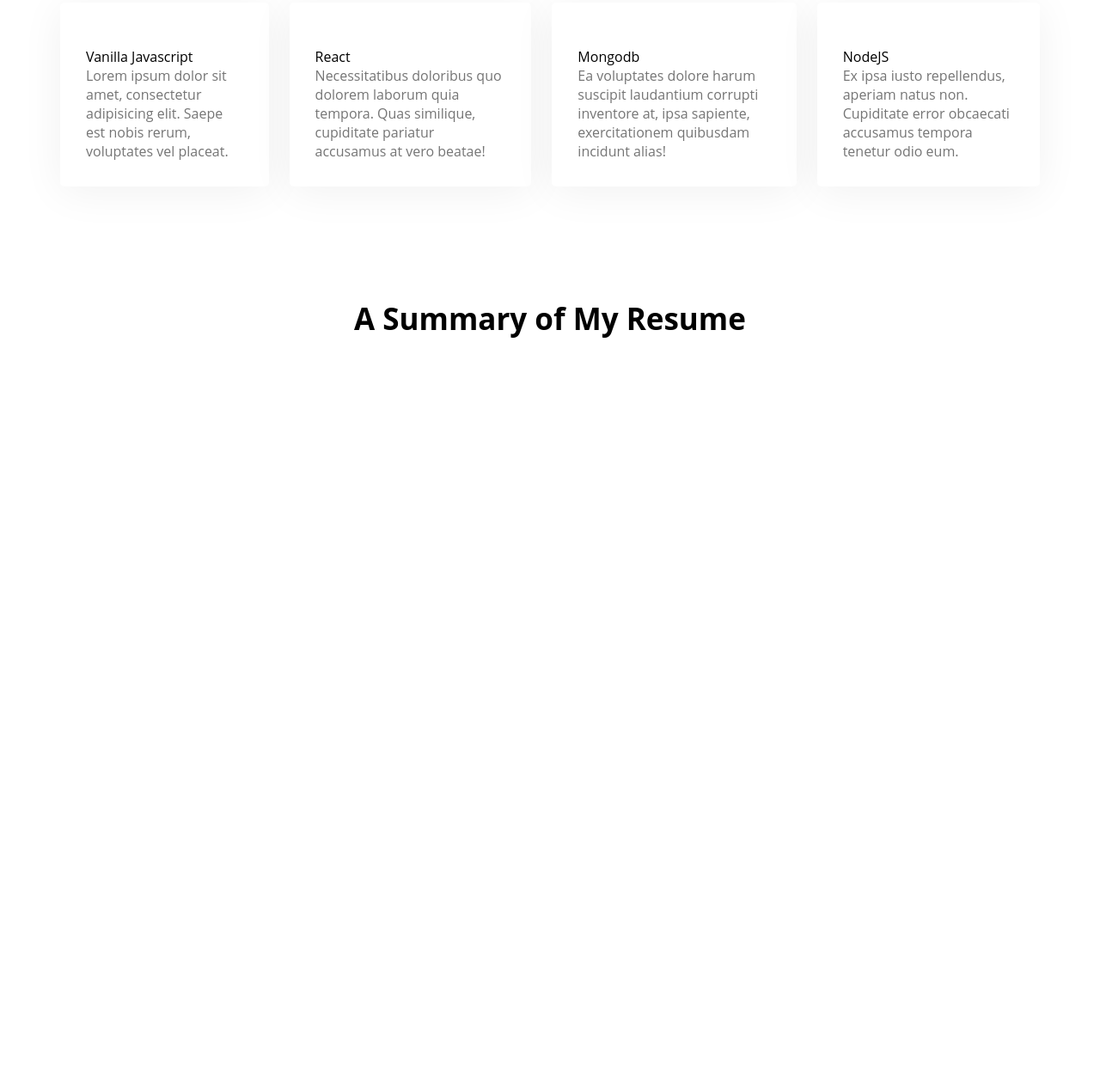
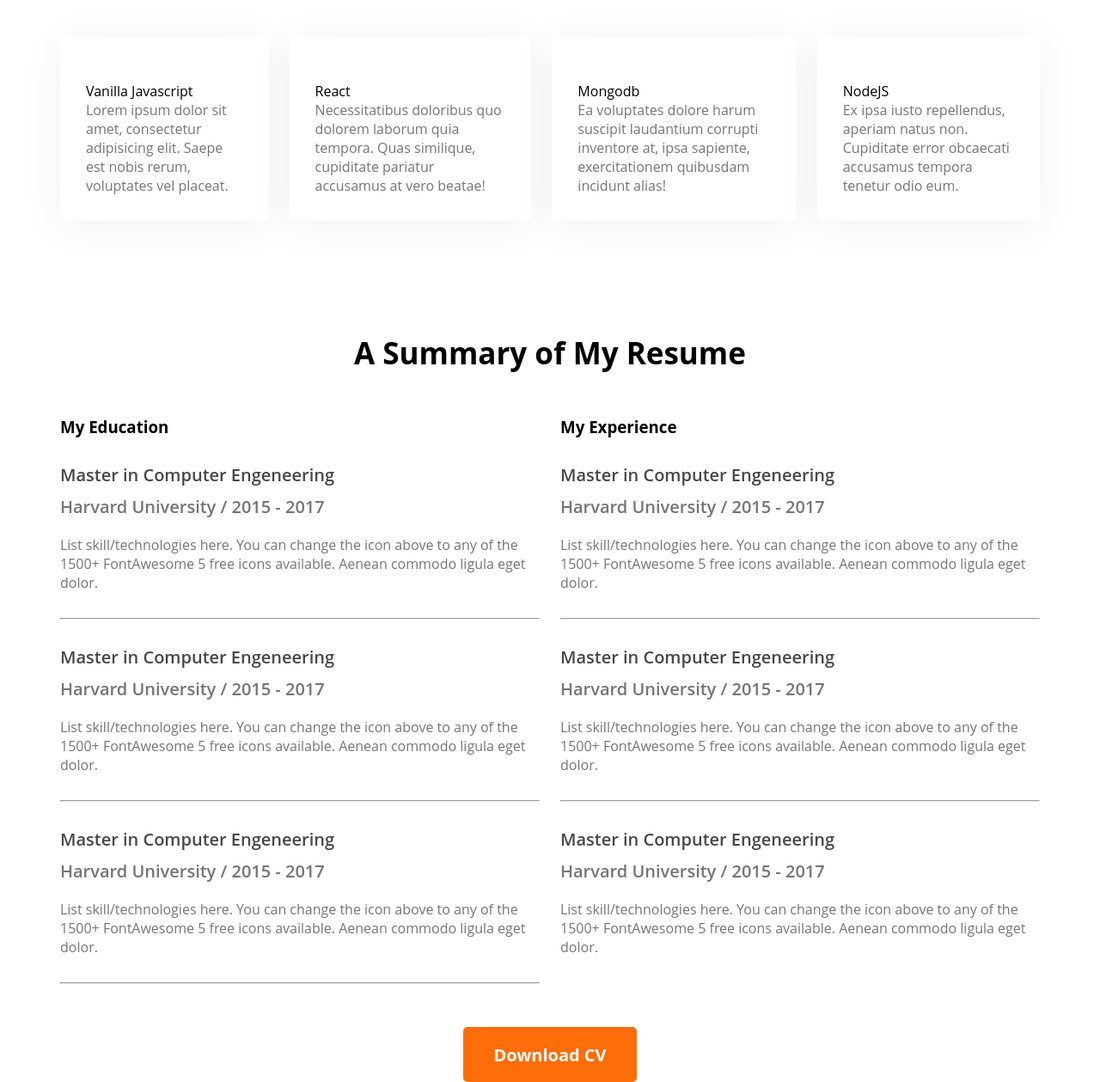
Before and after one commit to shawon012/my-portfolio, a plain HTML site: page index.html in a window 1280 px wide. Shown: the part 1595-2854 px from the top of the page at 86% size. Before the commit the page ends 2019 px from the top, so only its background shows below. Drawn offline with Linux system fonts and the light colour scheme.

Commit message:
new section added

```diff
--- a/index.html
+++ b/index.html
@@ -81,6 +81,58 @@
 </section>
 <section class="resume">
     <h3 class="section-title">A Summary of My Resume</h3>
+    <div class="resume-content">
+        <div>
+            <h3 class="resume-title">My Education</h3>
+            <div class="resume-item">
+                <h4 class="title">Master in Computer Engeneering</h4>
+                <h5 class="sub-title">Harvard University / 2015 - 2017</h5>
+                <p class="description">List skill/technologies here. You can change the icon above
+                    to any of the 1500+ FontAwesome 5 free icons available. Aenean commodo ligula eget dolor.</p>
+            </div>
+            <hr>
+            <div class="resume-item">
+                <h4 class="title">Master in Computer Engeneering</h4>
+                <h5 class="sub-title">Harvard University / 2015 - 2017</h5>
+                <p class="description">List skill/technologies here. You can change the icon above
+                    to any of the 1500+ FontAwesome 5 free icons available. Aenean commodo ligula eget dolor.</p>
+            </div>
+            <hr>
+            <div class="resume-item">
+                <h4 class="title">Master in Computer Engeneering</h4>
+                <h5 class="sub-title">Harvard University / 2015 - 2017</h5>
+                <p class="description">List skill/technologies here. You can change the icon above
+                    to any of the 1500+ FontAwesome 5 free icons available. Aenean commodo ligula eget dolor.</p>
+            </div>
+            <hr>
+        </div>
+        <div>
+            <h3 class="resume-title">My Experience</h3>
+            <div class="resume-item">
+                <h4 class="title">Master in Computer Engeneering</h4>
+                <h5 class="sub-title">Harvard University / 2015 - 2017</h5>
+                <p class="description">List skill/technologies here. You can change the icon above
+                    to any of the 1500+ FontAwesome 5 free icons available. Aenean commodo ligula eget dolor.</p>
+            </div>
+            <hr>
+            <div class="resume-item">
+                <h4 class="title">Master in Computer Engeneering</h4>
+                <h5 class="sub-title">Harvard University / 2015 - 2017</h5>
+                <p class="description">List skill/technologies here. You can change the icon above
+                    to any of the 1500+ FontAwesome 5 free icons available. Aenean commodo ligula eget dolor.</p>
+            </div>
+            <hr>
+            <div class="resume-item">
+                <h4 class="title">Master in Computer Engeneering</h4>
+                <h5 class="sub-title">Harvard University / 2015 - 2017</h5>
+                <p class="description">List skill/technologies here. You can change the icon above
+                    to any of the 1500+ FontAwesome 5 free icons available. Aenean commodo ligula eget dolor.</p>
+            </div>
+        </div>
+    </div>
+    <div class="resume-button">
+        <button class="btn-primary">Download CV</button>
+    </div>
 </section>
     </main>
     <footer>
--- a/styles/portfolio.css
+++ b/styles/portfolio.css
@@ -2,8 +2,9 @@
     margin: 0;
     font-family: 'Open Sans', sans-serif;
 }
-section{
-    margin-top: 130px ;
+
+section {
+    margin-top: 130px;
 }
 
 .header {
@@ -89,7 +90,7 @@
     text-align: center;
     font-weight: 700;
     font-size: 35px;
-    margin-bottom: 30px;
+    margin-bottom: 50px;
 }
 
 .section-description {
@@ -114,25 +115,61 @@
     font-size: 20px;
     color: #474747;
 }
-.what-i-do{
+
+.what-i-do {
     margin-top: 130px;
 }
-.skills-container{
+
+.skills-container {
     display: flex;
     gap: 24px;
 }
-.skill-title{
+
+.skill-title {
     font-weight: 700;
     font-size: 20px;
     margin-top: 30px;
     margin-bottom: 20px;
 }
-.skill-description{
-color: #757575;
+
+.skill-description {
+    color: #757575;
 }
-.skill{
+
+.skill {
     background: #FFFFFF;
-box-shadow: 0px 6px 50px rgba(0, 0, 0, 0.06);
-border-radius: 5px;
-padding: 30px;
+    box-shadow: 0px 6px 50px rgba(0, 0, 0, 0.06);
+    border-radius: 5px;
+    padding: 30px;
 }
+
+.resume-content {
+    display: flex;
+    gap: 24px;
+}
+
+.resume .title {
+    font-weight: 600;
+    font-size: 20px;
+    color: #474747;
+    margin-bottom: 10px;
+}
+
+.resume .sub-title {
+    color: #757575;
+    font-weight: 600;
+    font-size: 20px;
+    margin-bottom: 20px;
+}
+
+.resume .description {
+    color: #757575;
+}
+.resume-item{
+    margin-top: 30px;
+    margin-bottom: 30px;
+}
+.resume-button{
+    margin-top: 50px;
+    text-align: center;
+}
```
